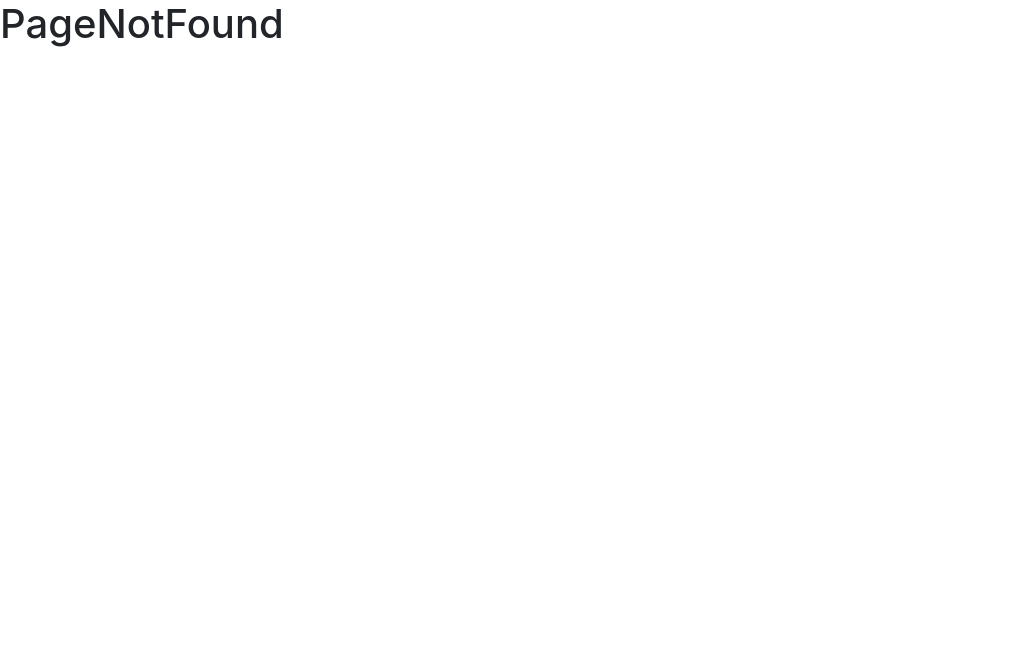
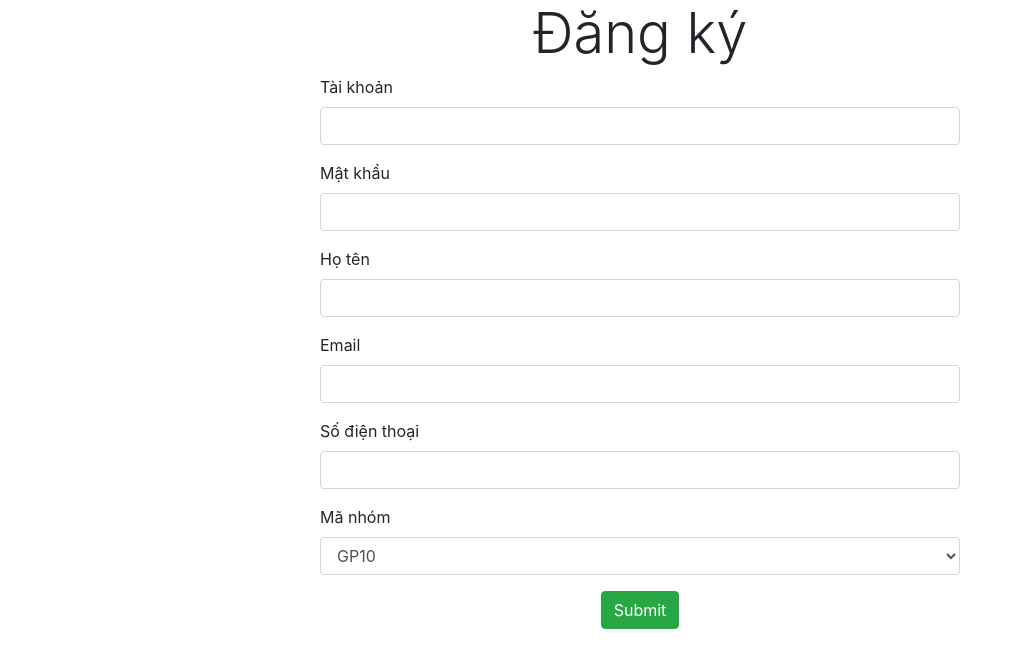
Before and after one commit to PhuSmith/MovieProject, a React (Create React App) app: page /dangky in a window 1280 px wide. Shown: the top 668 px of the page, without its empty margins (0-1020 px from the left). Built offline with nearby package versions, Linux system fonts and the light colour scheme.

Commit message:
Add component SignUp

```diff
--- a/package.json
+++ b/package.json
@@ -10,6 +10,7 @@
     "@testing-library/user-event": "^12.6.0",
     "axios": "^0.21.1",
     "bootstrap": "^4.6.0",
+    "formik": "^2.2.6",
     "jquery": "^3.5.1",
     "popper.js": "^1.16.1",
     "react": "^17.0.1",
@@ -23,7 +24,8 @@
     "redux": "^4.0.5",
     "redux-thunk": "^2.3.0",
     "slick-carousel": "^1.8.1",
-    "web-vitals": "^0.2.4"
+    "web-vitals": "^0.2.4",
+    "yup": "^0.32.9"
   },
   "scripts": {
     "start": "react-scripts start",
--- a/src/App.js
+++ b/src/App.js
@@ -9,6 +9,8 @@ import HomeTemplate from "./container/HomeTemplate";
 import AdminTemplate from "./container/AdminTemplate";
 import AuthPage from "./container/AdminTemplate/AuthPage";
 import BookingTicket from "./container/HomeTemplate/BookingTicket";
+import Signup from "./container/HomeTemplate/Signup";
+
 function App() {
   const showLayoutHome = (route) => {
     if (route && route.length > 0) {
@@ -47,6 +49,8 @@ function App() {
         {showLayoutAdmin(routesAdmin)}
         <Route path="/bookingticket" component={BookingTicket} />
         {/* Auth */}
+        <Route path="/dangky" component={Signup} />
+
         <Route path="/auth" component={AuthPage} />
         {/* localhost:3000 - HomePage */}
         {/* <Route exact path="/" component={HomePage} /> */}
--- a/src/components/NavbarHome/index.js
+++ b/src/components/NavbarHome/index.js
@@ -60,6 +60,28 @@ export default class Navbar extends Component {
               </NavLink>
             </li>
           </ul>
+          <ul className="navbar-nav mr-auto">
+            <li className="nav-item">
+              <NavLink
+                exact
+                activeClassName="active"
+                className="nav-link"
+                to="/dangnhap"
+              >
+                Đăng nhập
+              </NavLink>
+            </li>
+            <li className="nav-item">
+              <NavLink
+                exact
+                activeClassName="active"
+                className="nav-link"
+                to="/dangky"
+              >
+                Đăng ký
+              </NavLink>
+            </li>
+          </ul>
         </div>
       </nav>
     );
--- a/src/components/NavbarHome/styles.css
+++ b/src/components/NavbarHome/styles.css
@@ -1,6 +1,6 @@
 #header {
   display: flex;
-  justify-content: space-between;
+  /* justify-content: center; */
   align-items: center;
   position: fixed;
   top: 0;
@@ -16,6 +16,7 @@
   width: 60px;
 }
 .header__menu ul {
+  /* justify-content: center; */
   list-style: none;
 }
 .movie__item p {
--- /dev/null
+++ b/src/container/HomeTemplate/Signup/index.jsx
@@ -0,0 +1,135 @@
+import React, { Component } from "react";
+import { Formik, Form, Field, ErrorMessage } from "formik";
+import * as yup from "yup";
+import Axios from "axios";
+import { connect } from "react-redux";
+import { fetchAddUserApi } from "../../../redux/actions/actSignup";
+
+const signupUserSchema = yup.object().shape({
+  taiKhoan: yup.string().required("* Field is required!"),
+  matKhau: yup.string().required("* Field is required!"),
+  hoTen: yup.string().required("* Field is required!"),
+  email: yup
+    .string()
+    .required("* Field is required!")
+    .email("*Email is invalid!"),
+  soDt: yup
+    .string()
+    .required("* Field is required!")
+    .matches(/^[0-9]+$/),
+  maNhom: yup.string().required("* Field is required!"),
+});
+
+class Signup extends Component {
+  handleSubmit = (values) => {
+    this.props.fectchAddUser(values);
+  };
+
+  render() {
+    return (
+      <div className="w-50 mx-auto">
+        <h1 className="display-4 text-center">Đăng ký</h1>
+        <Formik
+          initialValues={{
+            taiKhoan: "",
+            matKhau: "",
+            hoTen: "",
+            email: "",
+            soDt: "",
+            maNhom: "GP10",
+          }}
+          validationSchema={signupUserSchema}
+          onSubmit={this.handleSubmit}
+          render={(formikProps) => (
+            <Form>
+              <div className="form-group">
+                <label>Tài khoản</label>
+                <Field
+                  type="text"
+                  className="form-control"
+                  name="taiKhoan"
+                  onChange={formikProps.handleChange}
+                />
+                <ErrorMessage name="taiKhoan" />
+              </div>
+              <div className="form-group">
+                <label>Mật khẩu</label>
+                <Field
+                  type="password"
+                  className="form-control"
+                  name="matKhau"
+                  onChange={formikProps.handleChange}
+                />
+                <ErrorMessage name="matKhau" />
+              </div>
+              <div className="form-group">
+                <label>Họ tên</label>
+                <Field
+                  type="text"
+                  className="form-control"
+                  name="hoTen"
+                  onChange={formikProps.handleChange}
+                />
+                <ErrorMessage name="hoTen" />
+              </div>
+              <div className="form-group">
+                <label>Email</label>
+                <Field
+                  type="email"
+                  className="form-control"
+                  name="email"
+                  onChange={formikProps.handleChange}
+                />
+                <ErrorMessage name="email" />
+              </div>
+              <div className="form-group">
+                <label>Số điện thoại</label>
+                <Field
+                  type="text"
+                  className="form-control"
+                  name="soDt"
+                  onChange={formikProps.handleChange}
+                />
+                <ErrorMessage name="soDt">
+                  {(msg) => <div className="alert alert-danger">{msg}</div>}
+                </ErrorMessage>
+              </div>
+              <div className="form-group">
+                <label>Mã nhóm</label>
+                <Field
+                  component="select"
+                  className="form-control"
+                  name="maNhom"
+                  onChange={formikProps.handleChange}
+                >
+                  <option>GP01</option>
+                  <option>GP02</option>
+                  <option>GP03</option>
+                  <option>GP04</option>
+                  <option>GP05</option>
+                  <option>GP06</option>
+                  <option>GP07</option>
+                  <option>GP08</option>
+                  <option>GP09</option>
+                  <option>GP10</option>
+                </Field>
+                <ErrorMessage name="maNhom" />
+              </div>
+              <div className="text-center">
+                <button className="btn btn-success">Submit</button>
+              </div>
+            </Form>
+          )}
+        />
+      </div>
+    );
+  }
+}
+const mapDispatchToProps = (dispatch) => {
+  return {
+    fectchAddUser: (user) => {
+      dispatch(fetchAddUserApi(user));
+    },
+  };
+};
+export default connect(null, mapDispatchToProps)(Signup);
--- /dev/null
+++ b/src/redux/actions/actSignup.js
@@ -0,0 +1,44 @@
+import {
+  ADD_USER_REQUEST,
+  ADD_USER_SUCCESS,
+  ADD_USER_FAILED,
+} from "../types/SignupType";
+import Axios from "axios";
+
+export const fetchAddUserApi = (user) => {
+  return (dispatch) => {
+    dispatch(actAddUserRequest());
+    Axios({
+      url: "https://movie0706.cybersoft.edu.vn/api/QuanLyNguoiDung/DangKy",
+      method: "POST",
+      data: user,
+    })
+      .then((result) => {
+        console.log(result.data);
+        dispatch(actAddUserSuccess(result.data));
+      })
+      .catch((err) => {
+        dispatch(actAddUserFailed(err));
+      });
+  };
+};
+
+const actAddUserRequest = () => {
+  return {
+    type: ADD_USER_REQUEST,
+  };
+};
+
+const actAddUserSuccess = (data) => {
+  return {
+    type: ADD_USER_SUCCESS,
+    payload: data,
+  };
+};
+
+const actAddUserFailed = (err) => {
+  return {
+    type: ADD_USER_FAILED,
+    payload: err,
+  };
+};
--- /dev/null
+++ b/src/redux/types/SignupType.js
@@ -0,0 +1,3 @@
+export const ADD_USER_REQUEST = "addUserReducer/ADD_USER_REQUEST";
+export const ADD_USER_SUCCESS = "addUserReducer/ADD_USER_SUCCESS";
+export const ADD_USER_FAILED = "addUserReducer/ADD_USER_FAILED";
--- a/src/route/index.js
+++ b/src/route/index.js
@@ -4,6 +4,7 @@ import HocPage from "./../container/HomeTemplate/HocPage";
 import Dashboard from "./../container/AdminTemplate/Dashboard";
 import AddUser from "./../container/AdminTemplate/AddUserPage";
 import DetailMovie from "./../container/HomeTemplate/DetailPage";
+import Signup from "../container/HomeTemplate/Signup";
 
 const routeHome = [
   {
@@ -27,6 +28,11 @@ const routeHome = [
     component: HocPage,
     exact: false,
   },
+  // {
+  //   path: "/dangky",
+  //   component: Signup,
+  //   exact: false,
+  // },
 ];
 
 const routesAdmin = [
```
Also changed, not shown: src/components/Phim/phim.js (deleted, +0 -7 lines), src/redux/reducer/signUpReducer.js (added, +37 -0 lines), 2 other files (tests, documents, lock files or other folders).
